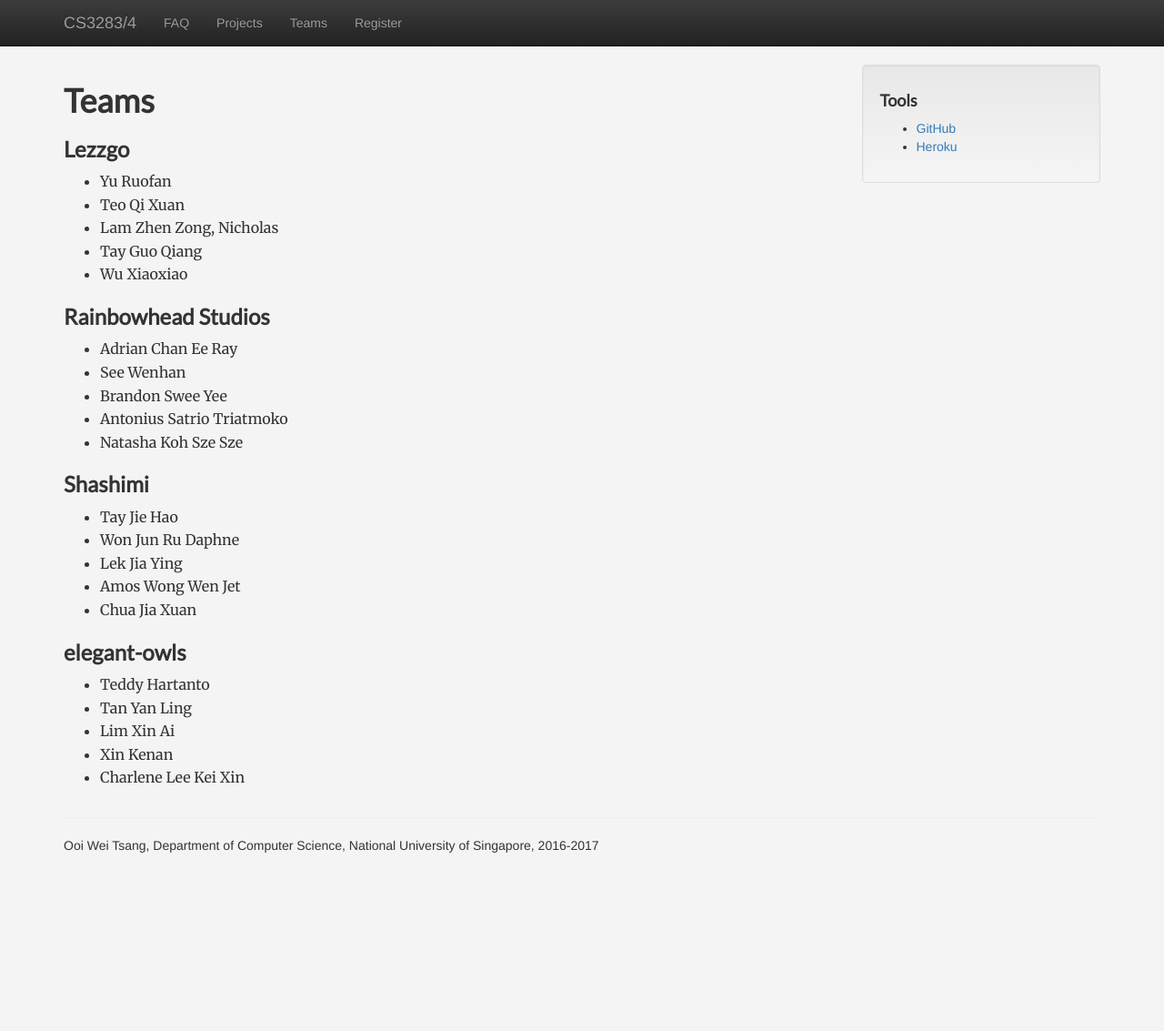
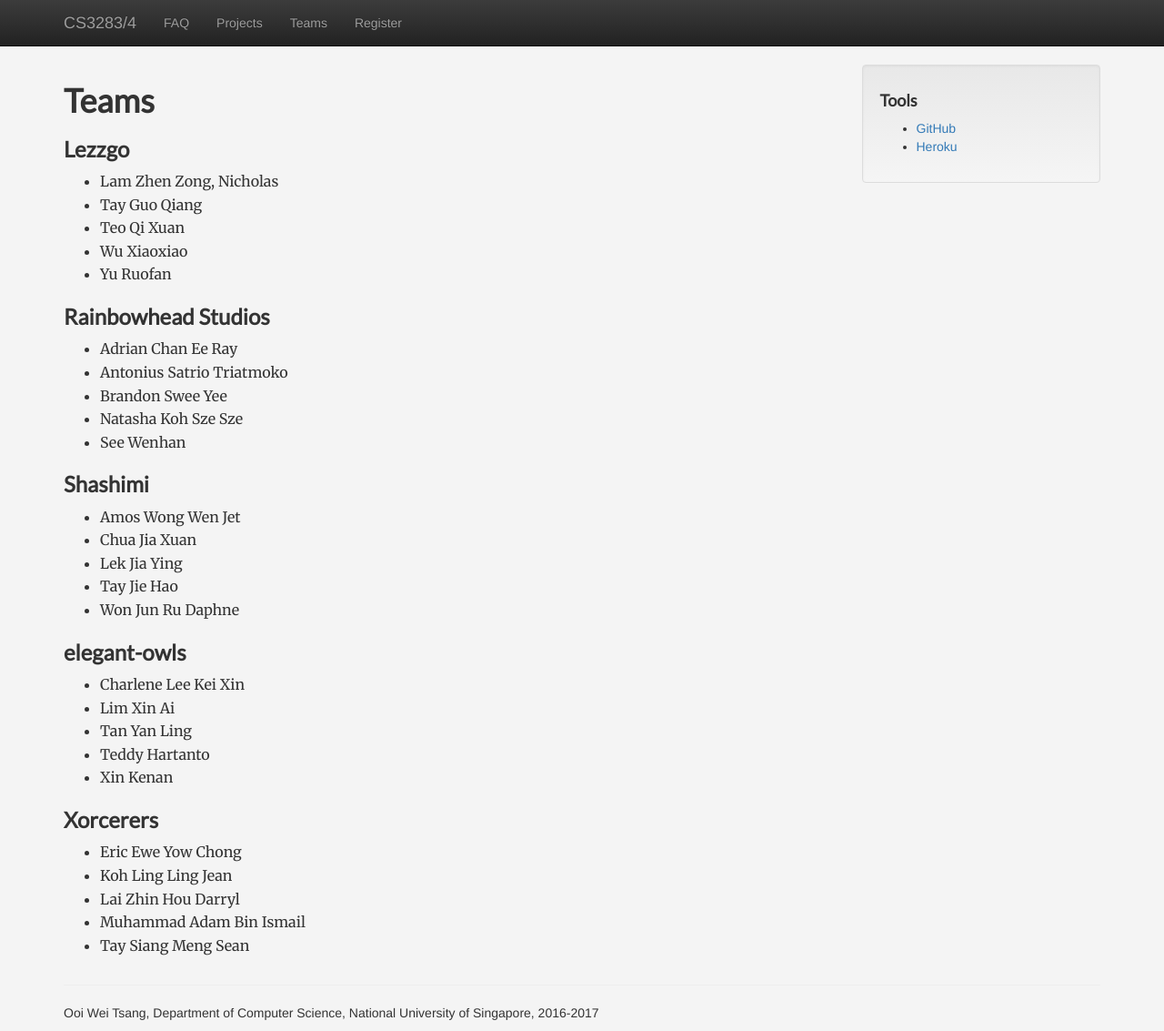
Before and after one commit to nus-mtp/1617, a Jekyll site: the page built from teams.md, in a window 1280 px wide. Shown: the whole page at 91% size. Built offline with Jekyll 4.4.1, drawn with Linux system fonts in a browser that asks for light colours; nearby versions of some CDN libraries; before the commit the page ends 949 px from its top, so only the background shows below that.

Commit message:
Added Xorcerers; sorted names

```diff
--- a/teams.md
+++ b/teams.md
@@ -7,32 +7,40 @@ title: Teams
 
 ### Lezzgo
 
-* Yu Ruofan
-* Teo Qi Xuan
 * Lam Zhen Zong, Nicholas
 * Tay Guo Qiang
+* Teo Qi Xuan
 * Wu Xiaoxiao
+* Yu Ruofan
 
 ### Rainbowhead Studios
 
 * Adrian Chan Ee Ray
+* Antonius Satrio Triatmoko
+* Brandon Swee Yee
+* Natasha Koh Sze Sze
 * See Wenhan
-* Brandon Swee Yee
-* Antonius Satrio Triatmoko
-* Natasha Koh Sze Sze
 
 ### Shashimi
 
+* Amos Wong Wen Jet
+* Chua Jia Xuan
+* Lek Jia Ying
 * Tay Jie Hao
 * Won Jun Ru Daphne
-* Lek Jia Ying
-* Amos Wong Wen Jet
-* Chua Jia Xuan
 
 ### elegant-owls
 
+* Charlene Lee Kei Xin
+* Lim Xin Ai
+* Tan Yan Ling
 * Teddy Hartanto
-* Tan Yan Ling
-* Lim Xin Ai
 * Xin Kenan
-* Charlene Lee Kei Xin
+
+### Xorcerers
+
+* Eric Ewe Yow Chong
+* Koh Ling Ling Jean
+* Lai Zhin Hou Darryl
+* Muhammad Adam Bin Ismail
+* Tay Siang Meng Sean
```
